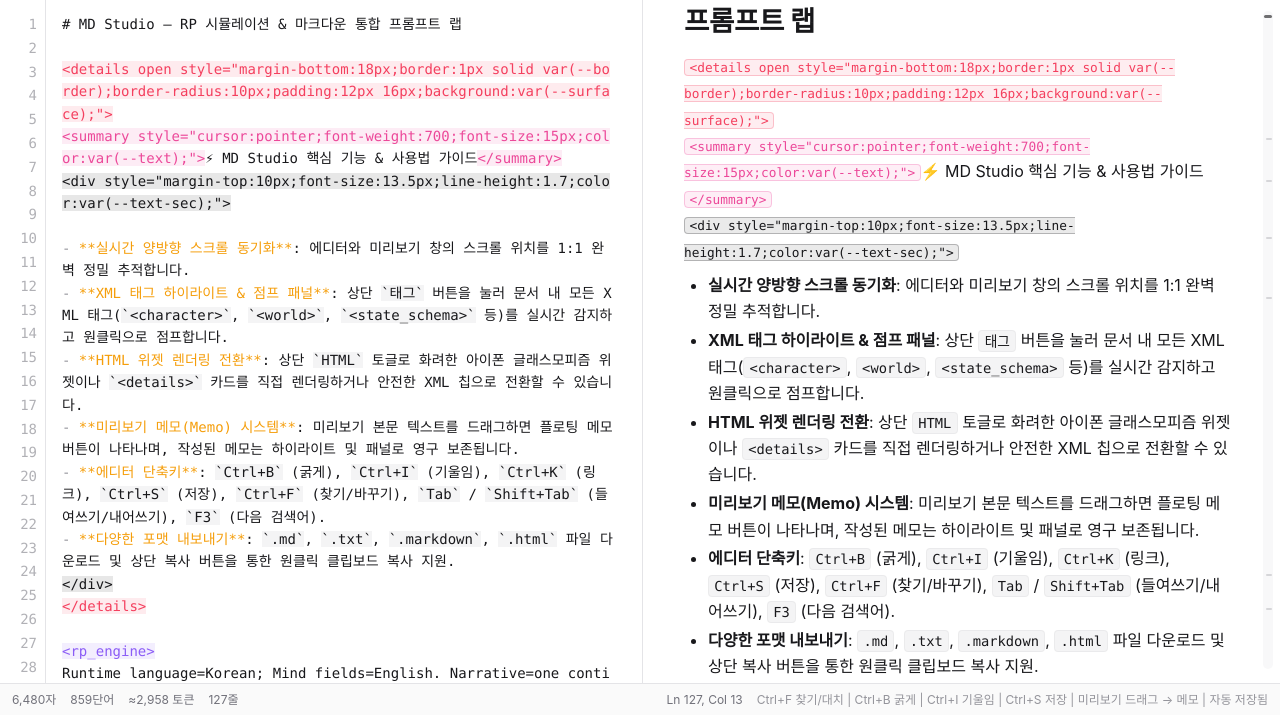
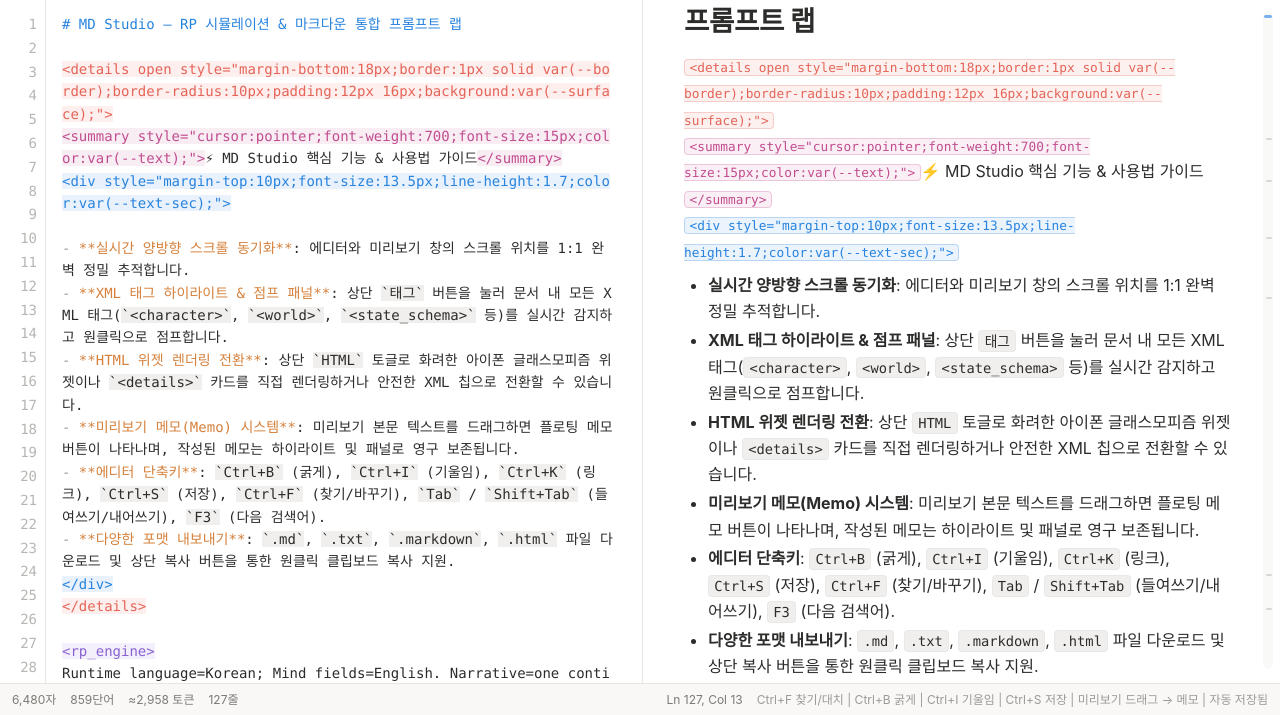
Before and after one commit to OKJOIZJ-ORG/md-studio, a plain HTML site: page index.html in a window 1280 px wide. Shown: the part 85-800 px from the top of the page. Drawn offline with Linux system fonts and the light colour scheme.

Commit message:
feat(v2.3.0): restore v2.2.0 UI design, maintain table-XML lexer boundary fix, RP prompt guide, and icon suite

```diff
--- a/index.html
+++ b/index.html
@@ -18,37 +18,37 @@
 <style>
 :root{
   --ease-out:cubic-bezier(0.23,1,0.32,1);
-  --text:#18181B; --text-sec:#71717A;
-  --canvas:#FFFFFF; --surface:#FAFAFA; --surface2:#F4F4F5;
-  --border:#E4E4E7;
-  --accent:#18181B; --accent-soft:#F4F4F5;
-  --green:#10B981; --green-soft:#ECFDF5;
-  --orange:#F59E0B; --orange-soft:#FFFBEB;
-  --red:#F43F5E; --red-soft:#FFF1F2;
-  --purple:#8B5CF6;
+  --text:#2C2C2B; --text-sec:#7D7A75;
+  --canvas:#FFFFFF; --surface:#F9F8F7; --surface2:#F0EFED;
+  --border:#E6E5E3;
+  --accent:#2783DE; --accent-soft:#E5F2FC;
+  --green:#46A171; --green-soft:#E8F1EC;
+  --orange:#D5803B; --orange-soft:#FBEBDE;
+  --red:#E56458; --red-soft:#FCE9E7;
+  --purple:#8A63D2;
   --raised:#FFFFFF;
-  --find-bg:rgba(245,158,11,0.38); --find-cur-bg:rgba(245,158,11,0.68);
-  --memo-bg:rgba(139,92,246,0.14); --memo-line:#8B5CF6;
+  --find-bg:rgba(255,199,64,0.52); --find-cur-bg:rgba(255,141,32,0.62);
+  --memo-bg:rgba(138,99,210,0.15); --memo-line:#8A63D2;
   --ed-font:ui-monospace,"SF Mono",Menlo,Consolas,"Noto Sans Mono CJK KR",monospace;
   --ed-size:14px; --ed-lh:1.7;
   --sans:-apple-system,BlinkMacSystemFont,"Segoe UI","Noto Sans KR","Malgun Gothic",sans-serif;
-  --t0:#18181B; --t1:#10B981; --t2:#F59E0B; --t3:#F43F5E;
-  --t4:#8B5CF6; --t5:#EC4899; --t6:#06B6D4; --t7:#EAB308;
+  --t0:#2783DE; --t1:#46A171; --t2:#D5803B; --t3:#E56458;
+  --t4:#8A63D2; --t5:#C14D8F; --t6:#0F8B8D; --t7:#9A7B00;
 }
 [data-theme="dark"]{
-  --text:#F4F4F5; --text-sec:#A1A1AA;
-  --canvas:#09090B; --surface:#121215; --surface2:#1E1E24;
-  --border:rgba(255,255,255,0.09);
-  --accent:#FAFAFA; --accent-soft:rgba(255,255,255,0.12);
-  --green:#34D399; --green-soft:rgba(52,211,153,0.15);
-  --orange:#FBBF24; --orange-soft:rgba(251,191,36,0.16);
-  --red:#FB7185; --red-soft:rgba(251,113,133,0.16);
-  --purple:#A78BFA;
-  --raised:#18181B;
-  --find-bg:rgba(245,158,11,0.32); --find-cur-bg:rgba(251,191,36,0.62);
-  --memo-bg:rgba(167,139,250,0.20); --memo-line:#A78BFA;
-  --t0:#FAFAFA; --t1:#34D399; --t2:#FBBF24; --t3:#FB7185;
-  --t4:#A78BFA; --t5:#F472B6; --t6:#22D3EE; --t7:#FACC15;
+  --text:#FFFFFF; --text-sec:rgba(255,255,255,0.65);
+  --canvas:#191919; --surface:#202020; --surface2:#2A2A28;
+  --border:rgba(255,255,255,0.13);
+  --accent:#5E9FE8; --accent-soft:rgba(94,159,232,0.14);
+  --green:#72BC8F; --green-soft:rgba(114,188,143,0.14);
+  --orange:#DE9255; --orange-soft:rgba(222,146,85,0.16);
+  --red:#E97366; --red-soft:rgba(233,115,102,0.14);
+  --purple:#BF8EDA;
+  --raised:#383836;
+  --find-bg:rgba(240,196,96,0.36); --find-cur-bg:rgba(226,150,80,0.56);
+  --memo-bg:rgba(191,142,218,0.20); --memo-line:#BF8EDA;
+  --t0:#5E9FE8; --t1:#72BC8F; --t2:#DE9255; --t3:#E97366;
+  --t4:#BF8EDA; --t5:#DF84A8; --t6:#4FB9C9; --t7:#EAC26B;
 }
 *{box-sizing:border-box;}
 [hidden]{display:none !important;}
```
Also changed, not shown: markdown-studio.html (+25 -25 lines), 1 other file.
